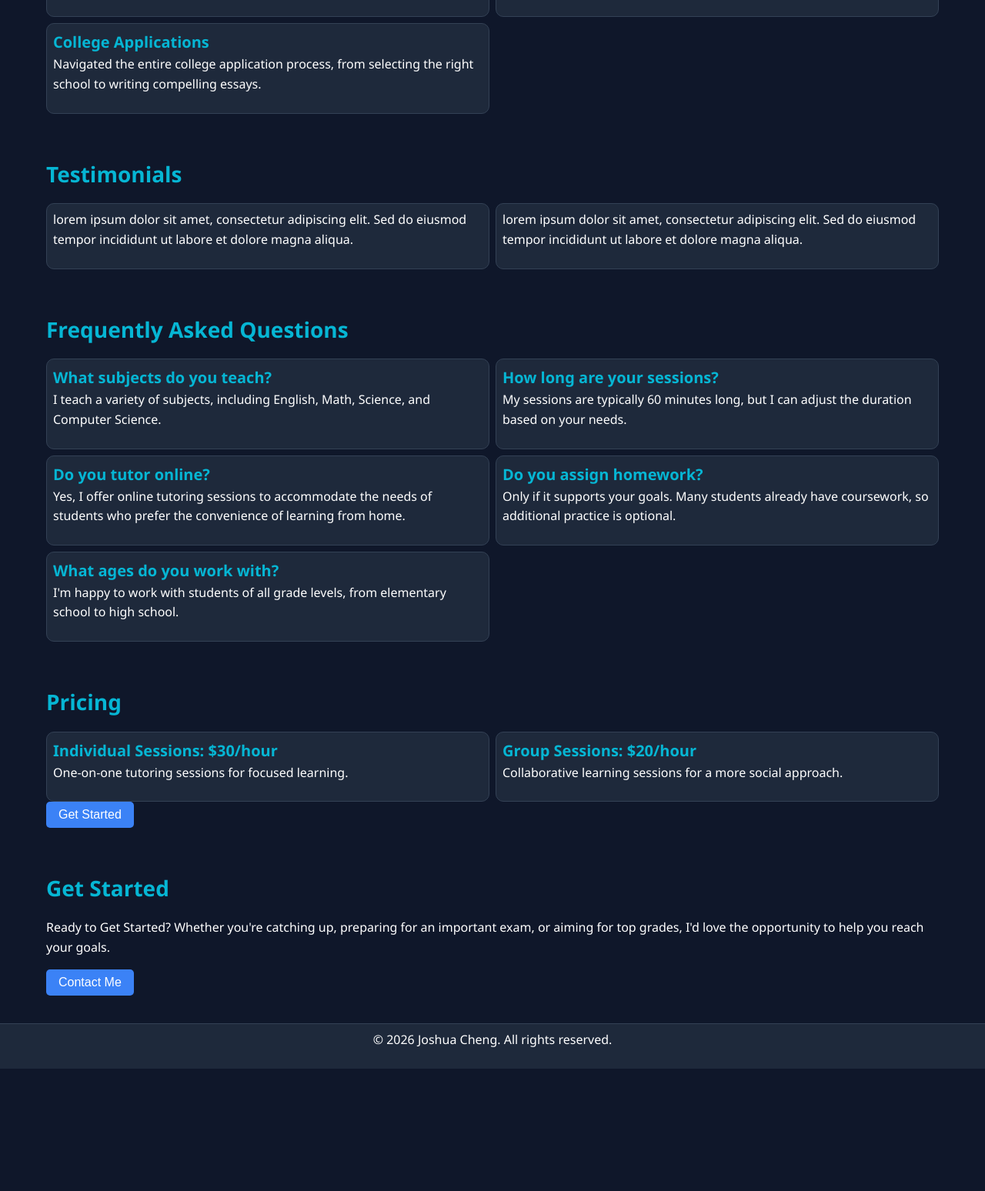
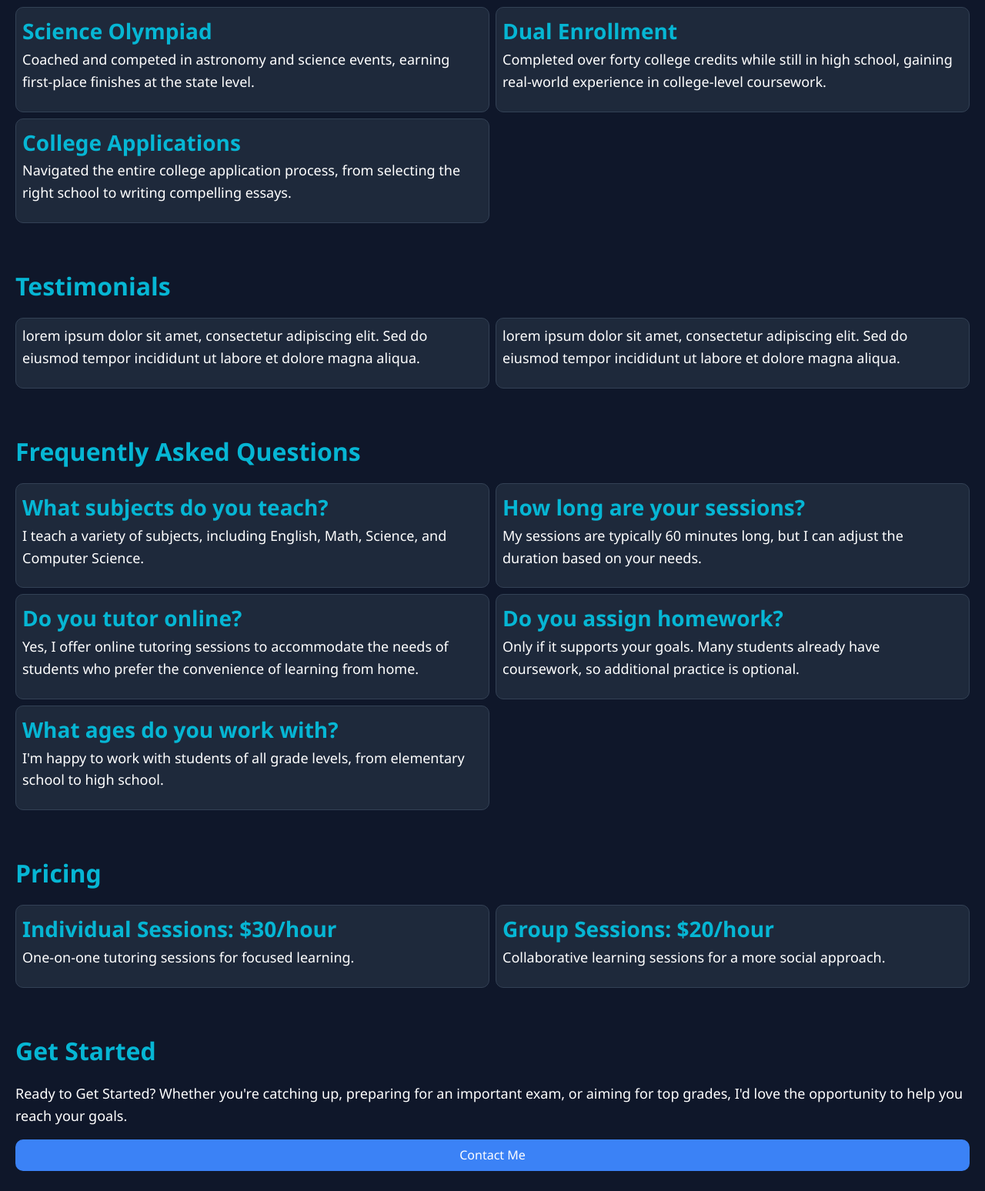
Before and after one commit to 3rdVoyager/Tutoring-Website, a plain HTML site: page index.html in a window 1280 px wide. Shown: the part 1252-2800 px from the top of the page at 77% size. Before the commit the page ends 2641 px from the top, so only its background shows below. Drawn offline with Linux system fonts and the light colour scheme.

Commit message:
Made text size responsive to viewport width. Replaced linked <button> tags with <a> tags.

```diff
--- a/index.html
+++ b/index.html
@@ -26,6 +26,7 @@
         has spent years learning challenging subjects: from advanced mathematics
         to astronomy, programming, and standardized test preparation.
       </p>
+      <a href="#get-started" class="button">Get Started</a>
       <section class="stats">
         <div class="stats-item">
           <strong class="highlight">1550</strong> SAT Superscore, 790 Math, 760
@@ -202,16 +203,15 @@
             </li>
           </ul>
         </div>
-        <button type="button" onclick="window.location.href='contact.html'">Get Started</button>
       </section>
-      <section class="get-started">
+      <section id="get-started" class="get-started">
         <h2>Get Started</h2>
         <p>
           Ready to Get Started? Whether you're catching up, preparing for an
           important exam, or aiming for top grades, I'd love the opportunity to
           help you reach your goals.
         </p>
-        <button type="button" onclick="window.location.href='contact.html'">Contact Me</button>
+        <a href="contact.html" class="button">Contact Me</a>
       </section>
     </main>
     <footer>
--- a/style.css
+++ b/style.css
@@ -10,6 +10,7 @@
     --card-padding: 0.5rem;
     --card-transition-duration: 0.2s;
     --card-spacing: 0.5rem;
+    --card-border-radius: 10px;
 }
 
 * {
@@ -24,33 +25,44 @@ body {
     background-color: var(--background-color);
     color: var(--primary-text-color);
     line-height: 1.6;
+    font-size: 16px;
 }
 
 h1 {
-    font-size: 2.5rem;
+    font-size: clamp(1.75rem, 4vw, 2.5rem);
     margin-bottom: 1rem;
     line-height: 1.2;
     color: var(--accent-color);
 }
 
 h2 {
-    font-size: 1.75rem;
+    font-size: clamp(1.5rem, 3.5vw, 2rem);
     margin: 2rem 0 1rem;
     color: var(--accent-color);
 }
 
 h3 {
-    font-size: 1.25rem;
+    font-size: clamp(1.25rem, 3vw, 1.75rem);
     margin-bottom: 0rem;
     color: var(--accent-color);
 }
 
 p {
     margin-bottom: 1rem;
+    font-size: clamp(1rem, 2.5vw, 1.125rem);
+}
+
+.highlight {
+    font-weight: bold;
+    font-size: clamp(1.75rem, 4vw, 2.25rem);
+    color: var(--accent-color);
+    font-weight: bold;
+    display: block;
+    margin-bottom: 0.5rem;
 }
 
 main {
-    max-width: 1200px;
+    max-width: 1800px;
     margin: 0 auto;
     padding: 20px;
 }
@@ -60,18 +72,23 @@ section {
     padding: 0.5rem 0;
 }
 
-button {
+.button {
     background-color: var(--button-color);
     color: var(--primary-text-color);
     border: none;
     padding: 0.5rem 1rem;
+    text-decoration: none;
+    margin: var(--card-spacing) auto;
+    display: flex;
+    align-items: center;
+    justify-content: center;
     font-size: 1rem;
-    border-radius: 5px;
-    cursor: pointer;
-    transition: background-color 0.2s;
+    border-radius: var(--card-border-radius);
+    cursor: hand;
+    transition: background-color var(--card-transition-duration);
 }
 
-button:hover {
+.button:hover {
     background-color: var(--hover-color);
 }
 
@@ -113,12 +130,11 @@ nav {
     align-items: center;
     justify-content: center;
     color: var(--primary-text-color);
-    border-radius: 10px;
+    border-radius: var(--card-border-radius);
 }
 
 .nav-list>li>a:hover {
     background-color: var(--hover-color);
-    border-radius: 10px;
 }
 
 
@@ -133,22 +149,13 @@ nav {
     text-align: center;
     background-color: var(--cards-color);
     border: 1px solid var(--borders-color);
-    border-radius: 10px;
+    border-radius: var(--card-border-radius);
     padding: var(--card-padding);
 }
 
 .stats-item:hover {
     transform: translateY(-2px);
     box-shadow: 0 5px 15px rgba(0, 0, 0, 0.1);
-}
-
-.highlight {
-    font-weight: bold;
-    font-size: 2.5rem;
-    color: var(--accent-color);
-    font-weight: bold;
-    display: block;
-    margin-bottom: 0.5rem;
 }
 
 .subject-list {
@@ -164,7 +171,7 @@ nav {
     transition: transform var(--card-transition-duration), box-shadow var(--card-transition-duration);
     background-color: var(--cards-color);
     border: 1px solid var(--borders-color);
-    border-radius: 10px;
+    border-radius: var(--card-border-radius);
     padding: var(--card-padding);
 }
 
@@ -183,7 +190,7 @@ nav {
     transition: transform var(--card-transition-duration), box-shadow var(--card-transition-duration);
     background-color: var(--cards-color);
     border: 1px solid var(--borders-color);
-    border-radius: 10px;
+    border-radius: var(--card-border-radius);
     padding: var(--card-padding);
 }
 
@@ -205,7 +212,7 @@ nav {
     transition: transform var(--card-transition-duration), box-shadow var(--card-transition-duration);
     background-color: var(--cards-color);
     border: 1px solid var(--borders-color);
-    border-radius: 10px;
+    border-radius: var(--card-border-radius);
     padding: var(--card-padding);
 }
 
@@ -227,7 +234,7 @@ nav {
     transition: transform var(--card-transition-duration), box-shadow var(--card-transition-duration);
     background-color: var(--cards-color);
     border: 1px solid var(--borders-color);
-    border-radius: 10px;
+    border-radius: var(--card-border-radius);
     padding: var(--card-padding);
 }
 
@@ -249,7 +256,7 @@ nav {
     transition: transform var(--card-transition-duration), box-shadow var(--card-transition-duration);
     background-color: var(--cards-color);
     border: 1px solid var(--borders-color);
-    border-radius: 10px;
+    border-radius: var(--card-border-radius);
     padding: var(--card-padding);
 }
 
@@ -271,7 +278,7 @@ nav {
     transition: transform var(--card-transition-duration), box-shadow var(--card-transition-duration);
     background-color: var(--cards-color);
     border: 1px solid var(--borders-color);
-    border-radius: 10px;
+    border-radius: var(--card-border-radius);
     padding: var(--card-padding);
 }
 
```
